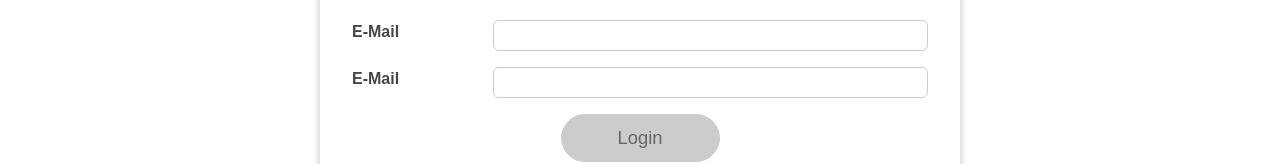
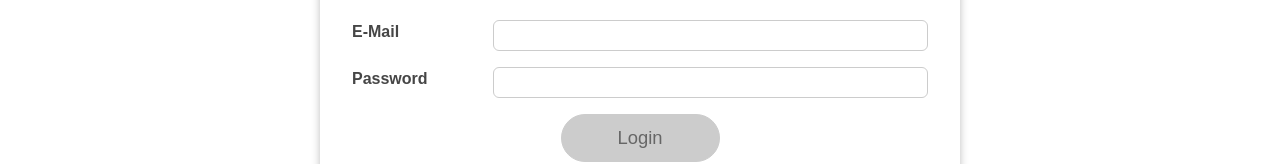
Before and after one commit to robinyoon-dev/react-prac-section10, a React (Create React App) app: page / in a window 1280 px wide. Shown: the part 124-288 px from the top of the page. Built offline with nearby package versions, Linux system fonts and the light colour scheme.

Commit message:
fix input-component a little

```diff
--- a/src/components/Login/Login.js
+++ b/src/components/Login/Login.js
@@ -7,23 +7,23 @@ import AuthContext from "../../store/auth-context";
 import Input from "../UI/Input/Input";
 
 const emailReducer = (state, action) => {
-  if(action.type === 'USER_INPUT'){
-    return { value: action.val, isValid: action.val.includes('@') };
+  if (action.type === "USER_INPUT") {
+    return { value: action.val, isValid: action.val.includes("@") };
   }
-  if(action.type === 'INPUT_BLUR'){
-    return { value: state.value, isValid: state.value.includes('@')};
+  if (action.type === "INPUT_BLUR") {
+    return { value: state.value, isValid: state.value.includes("@") };
   }
-  return { value: '', isValid: false };
+  return { value: "", isValid: false };
 };
 
 const passwordReducer = (state, action) => {
-  if(action.type === 'USER_INPUT'){
-    return { value: action.val, isValid: action.val.trim().length > 6};
+  if (action.type === "USER_INPUT") {
+    return { value: action.val, isValid: action.val.trim().length > 6 };
   }
-  if(action.type === 'INPUT_BLUR'){
-    return {value: state.value, isValid: state.value.trim().length > 6};
+  if (action.type === "INPUT_BLUR") {
+    return { value: state.value, isValid: state.value.trim().length > 6 };
   }
-  return { value: '', isValid: false}
+  return { value: "", isValid: false };
 };
 
 const Login = (props) => {
@@ -34,42 +34,35 @@ const Login = (props) => {
   const [formIsValid, setFormIsValid] = useState(false);
 
   const [emailState, dispatchEmail] = useReducer(emailReducer, {
-    value: '',
+    value: "",
     isValid: null,
   });
 
   const [passwordState, dispatchPassword] = useReducer(passwordReducer, {
-    value: '',
+    value: "",
     isValid: null,
   });
 
   const authCtx = useContext(AuthContext);
 
-
-
-
   //alias assignment(별칭 할당)
   const { isValid: emailIsValid } = emailState;
   const { isValid: passwordIsValid } = passwordState;
 
-
   useEffect(() => {
-
     const identifier = setTimeout(() => {
-      console.log('Checking form validity!');
-      setFormIsValid(
-        emailIsValid && passwordIsValid
-      );
+      console.log("Checking form validity!");
+      setFormIsValid(emailIsValid && passwordIsValid);
     }, 500);
 
     return () => {
-      console.log('CLEANUP');
+      console.log("CLEANUP");
       clearTimeout(identifier);
     };
   }, [emailIsValid, passwordIsValid]);
 
   const emailChangeHandler = (event) => {
-    dispatchEmail({type: 'USER_INPUT', val: event.target.value});
+    dispatchEmail({ type: "USER_INPUT", val: event.target.value });
 
     // setFormIsValid(
     //   event.target.value.includes("@") && passwordState.isValid
@@ -77,18 +70,18 @@ const Login = (props) => {
   };
 
   const passwordChangeHandler = (event) => {
-    dispatchPassword({type: 'USER_INPUT', val: event.target.value});
+    dispatchPassword({ type: "USER_INPUT", val: event.target.value });
     // setFormIsValid(
     //   emailState.isValid && event.target.value.trim().length > 6
     // );
   };
 
   const validateEmailHandler = () => {
-    dispatchEmail({type: 'INPUT_BLUR'});
+    dispatchEmail({ type: "INPUT_BLUR" });
   };
 
   const validatePasswordHandler = () => {
-    dispatchPassword({type: 'INPUT_BLUR'});
+    dispatchPassword({ type: "INPUT_BLUR" });
   };
 
   const submitHandler = (event) => {
@@ -100,18 +93,22 @@ const Login = (props) => {
     <Card className={classes.login}>
       <form onSubmit={submitHandler}>
         <Input
-          type= "email"
-          stateValid = {emailState.isValid}
-          value = {emailState.value}
-          onChange = {emailChangeHandler}
+          id="email"
+          label = "E-Mail"
+          type="email"
+          stateValid={emailState.isValid}
+          value={emailState.value}
+          onChange={emailChangeHandler}
           onBlur={validateEmailHandler}
         />
         <Input
-           type= "password"
-           stateValid = {passwordState.isValid}
-           value = {passwordState.value}
-           onChange={passwordChangeHandler}
-           onBlur={validatePasswordHandler}
+          id="password"
+          label = "Password"
+          type="password"
+          stateValid={passwordState.isValid}
+          value={passwordState.value}
+          onChange={passwordChangeHandler}
+          onBlur={validatePasswordHandler}
         />
         <div className={classes.actions}>
           <Button type="submit" className={classes.btn} disabled={!formIsValid}>
--- a/src/components/UI/Input/Input.js
+++ b/src/components/UI/Input/Input.js
@@ -7,10 +7,10 @@ const Input = (props) => {
           props.stateValid === false ? classes.invalid : ""
         }`}
       >
-        <label htmlFor={props.type}>E-Mail</label>
+        <label htmlFor={props.id}>{props.label}</label>
         <input
           type= {props.type}
-          id={props.type}
+          id={props.id}
           value={props.value}
           onChange={props.onChange}
           onBlur={props.onBlur}
```
